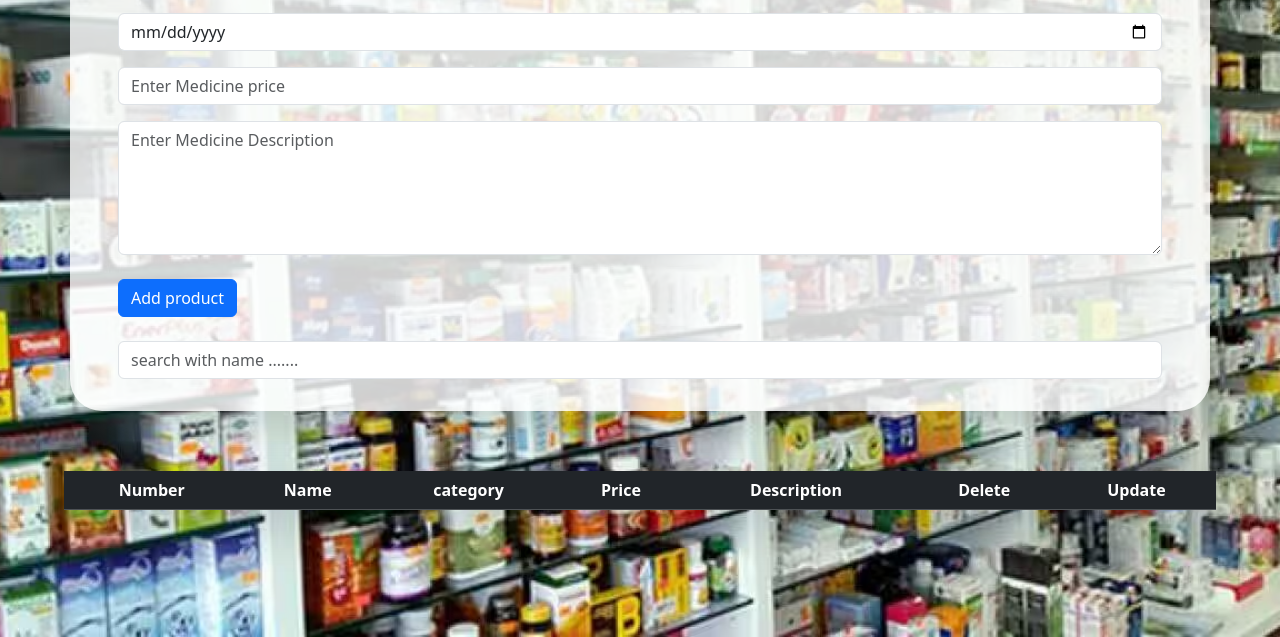
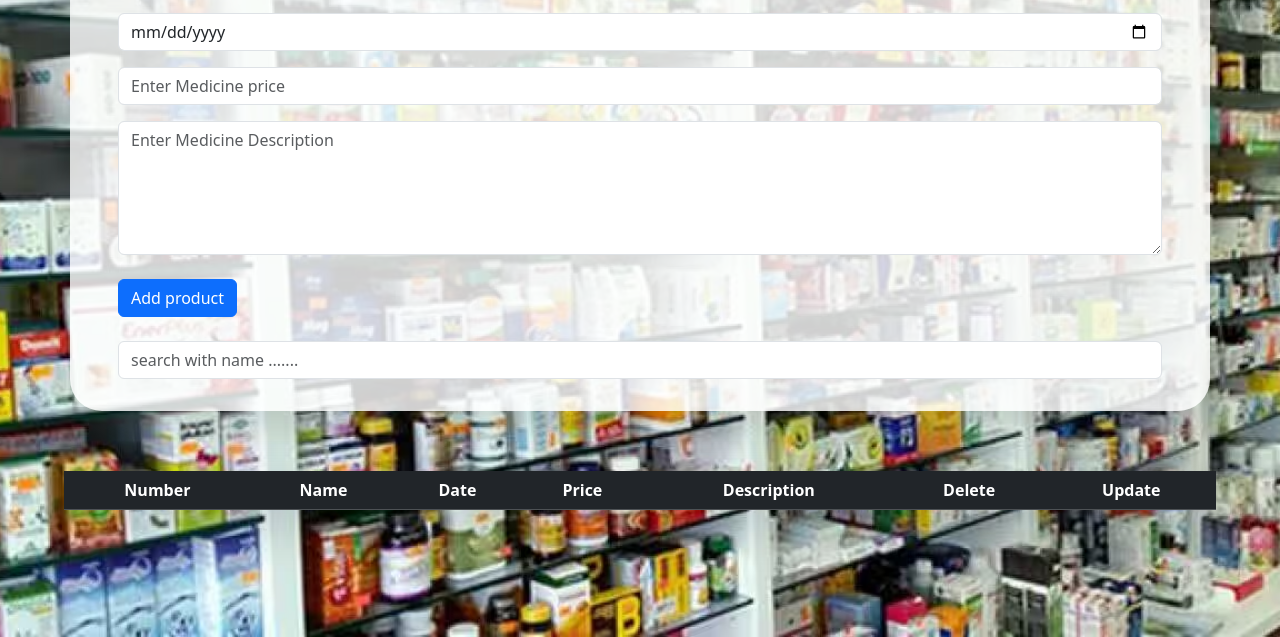
Before and after one commit to mohamedmahmoud512/pharmacy, a plain HTML site: page index.html in a window 1280 px wide. Shown: the part 163-800 px from the top of the page. Drawn offline with Linux system fonts and the light colour scheme.

Commit message:
Update index.html

```diff
--- a/index.html
+++ b/index.html
@@ -64,7 +64,7 @@
     <thead>
       <th>Number</th>
       <th>Name</th>
-      <th>category</th>
+      <th>Date</th>
       <th>Price</th>
       <th>Description</th>
       <th>Delete</th>
```
